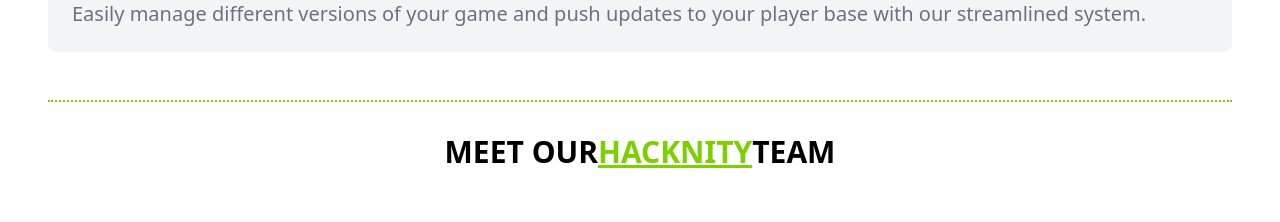
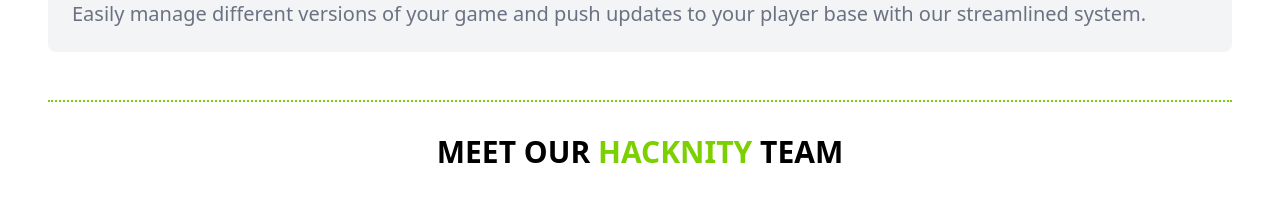
Before and after one commit to ayushthakre07/hacknity-react-group-project, a React (Vite) app: page /about in a window 1280 px wide. Shown: the part 1568-1790 px from the top of the page. Built offline with nearby package versions, Linux system fonts and the light colour scheme.

Commit message:
space added

```diff
--- a/src/views/About.jsx
+++ b/src/views/About.jsx
@@ -109,9 +109,9 @@ Offering tools and resources that simplify the hosting process, allowing develop
 
 <section className="my-12">
   <hr className="border-t-2 border-dotted border-lime-500 my-8" />
- <h1 className='text-3xl font-extrabold text-center mb-8'>MEET OUR
-   <span className=' text-lime-500 underline  '>HACKNITY</span>
-   TEAM
+ <h1 className='text-3xl font-extrabold text-center mb-8'>MEET OUR {''}
+    <span className=' text-lime-500   '> HACKNITY </span>
+TEAM
     </h1>
     <div className=' grid grid-cols-1 lg:grid-cols-3 gap-6 justify-items-center' >
 
```
